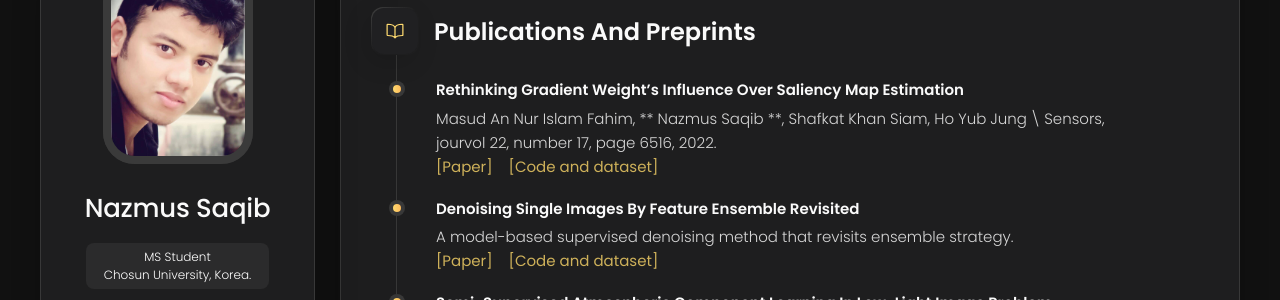
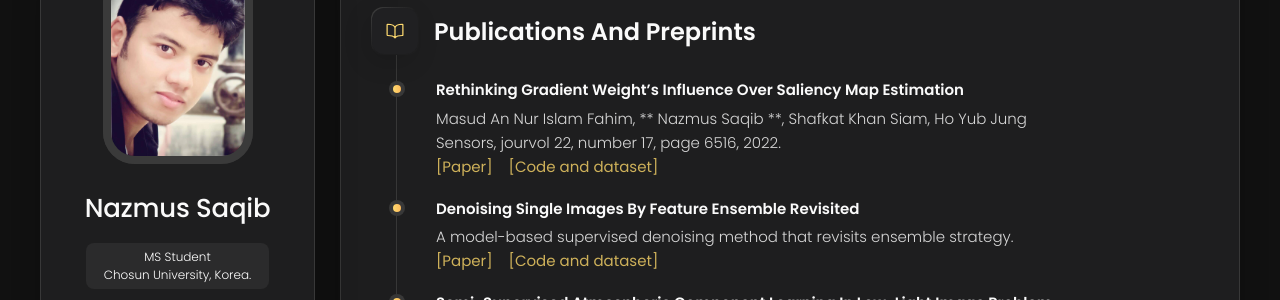
Before and after one commit to saqibnazmus/saqibnazmus.github.io, a Jekyll site: the page built from index.html, in a window 1280 px wide and 900 px high, scrolled down 347 px. Shown: the part 152-452 px from the top of the window. Built offline with Jekyll 4.4.1, drawn with Linux system fonts in a browser that asks for light colours.

```diff
--- a/_data/resume.yml
+++ b/_data/resume.yml
@@ -5,7 +5,7 @@ sections:
     items:
       -
         title: Rethinking Gradient Weight’s Influence over Saliency Map Estimation
-        text: Masud An Nur Islam Fahim, ** Nazmus Saqib **, Shafkat Khan Siam, Ho Yub Jung \
+        text: Masud An Nur Islam Fahim, ** Nazmus Saqib **, Shafkat Khan Siam, Ho Yub Jung <br/>
               Sensors, jourvol 22, number 17, page 6516, 2022.
         links:
           -
```
